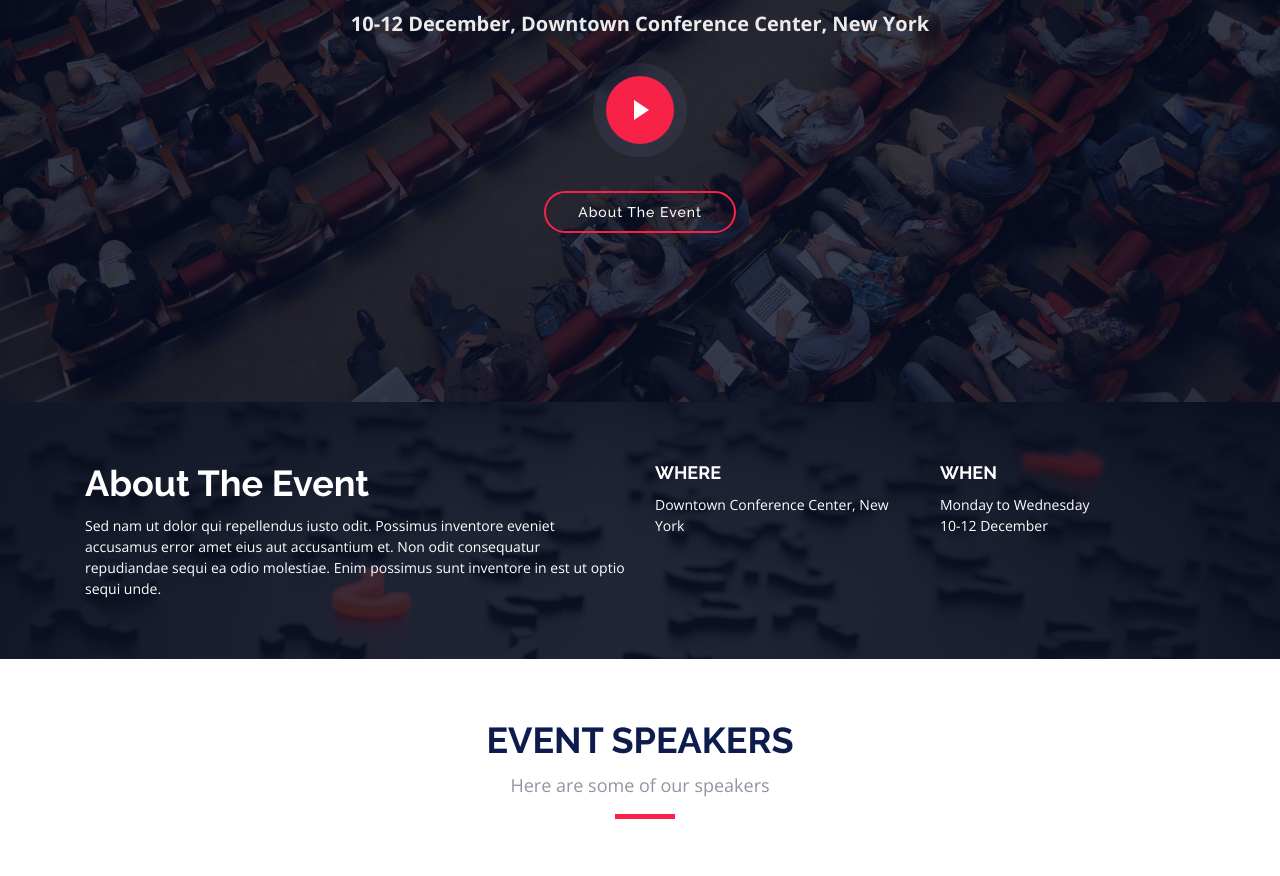
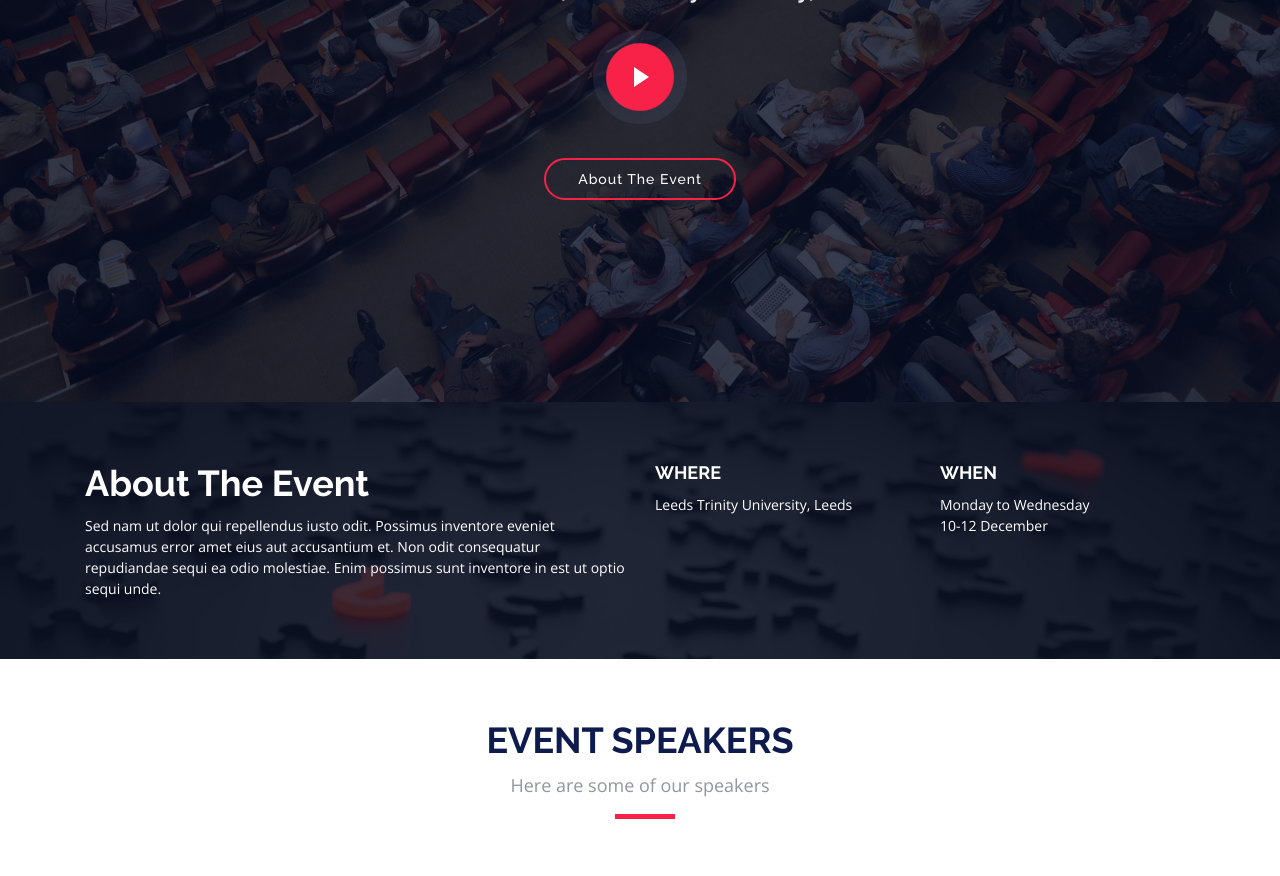
Before and after one commit to ejbuckley98/grayscale-, a plain HTML site: page index.html in a window 1280 px wide. Shown: the part 398-1274 px from the top of the page. Drawn offline with nearby package versions, Linux system fonts and the light colour scheme.

Commit message:
Update index.html

```diff
--- a/index.html
+++ b/index.html
@@ -71,8 +71,8 @@
   ============================-->
   <section id="intro">
     <div class="intro-container wow fadeIn">
-      <h1 class="mb-4 pb-0">The Annual<br><span>Marketing</span> Conference</h1>
-      <p class="mb-4 pb-0">10-12 December, Downtown Conference Center, New York</p>
+      <h1 class="mb-4 pb-0">The Annual<span>Marketing</span> Conference</h1>
+      <p class="mb-4 pb-0">10-12 December, Leeds Trinity University, Leeds </p>
       <a href="https://www.youtube.com/watch?v=jDDaplaOz7Q" class="venobox play-btn mb-4" data-vbtype="video"
         data-autoplay="true"></a>
       <a href="#about" class="about-btn scrollto">About The Event</a>
@@ -95,7 +95,7 @@
           </div>
           <div class="col-lg-3">
             <h3>Where</h3>
-            <p>Downtown Conference Center, New York</p>
+            <p>Leeds Trinity University, Leeds </p>
           </div>
           <div class="col-lg-3">
             <h3>When</h3>
@@ -488,7 +488,7 @@
           <div class="col-lg-6 venue-info">
             <div class="row justify-content-center">
               <div class="col-11 col-lg-8">
-                <h3>Downtown Conference Center, New York</h3>
+                <h3>Leeds Trinity University, Leeds </h3>
                 <p>Iste nobis eum sapiente sunt enim dolores labore accusantium autem. Cumque beatae ipsam. Est quae sit qui voluptatem corporis velit. Qui maxime accusamus possimus. Consequatur sequi et ea suscipit enim nesciunt quia velit.</p>
               </div>
             </div>
@@ -1028,7 +1028,7 @@
         <div class="row">
 
           <div class="col-lg-3 col-md-6 footer-info">
-            <img src="img/logo.png" alt="TheEvenet">
+            <img src="img/logo.png" alt="Buckley">
             <p>In alias aperiam. Placeat tempore facere. Officiis voluptate ipsam vel eveniet est dolor et totam porro. Perspiciatis ad omnis fugit molestiae recusandae possimus. Aut consectetur id quis. In inventore consequatur ad voluptate cupiditate debitis accusamus repellat cumque.</p>
           </div>
 
@@ -1058,7 +1058,7 @@
             <h4>Contact Us</h4>
             <p>
               A108 Adam Street <br>
-              New York, NY 535022<br>
+              Leeds , NY 535022<br>
               United States <br>
               <strong>Phone:</strong> +1 5589 55488 55<br>
               <strong>Email:</strong> info@example.com<br>
```
